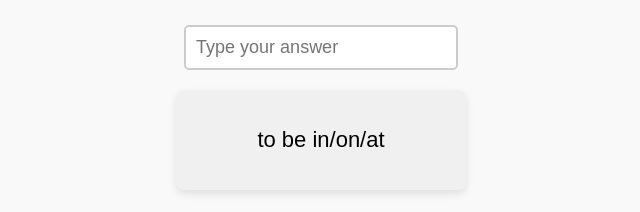
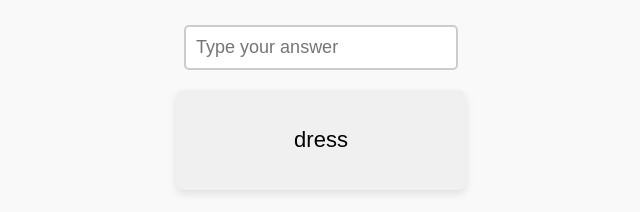
Before and after one commit to BjornvdLaan/flashcards, a plain HTML site: page index.html in a window 1280 px wide. Shown: the top 212 px of the page, without its empty margins (319-959 px from the left). Drawn offline with Linux system fonts and the light colour scheme.

Commit message:
Add lessons 15 and 16

```diff
--- a/index.html
+++ b/index.html
@@ -221,30 +221,57 @@
             // { front: "four", back: ["sì", "四"] }, // technically not in lesson 12
 
             // lesson 13
-            { front: "husband", back: ["zhàngfū", "丈夫"] },
-            { front: "key", back: ["yàoshi", "钥匙"] },
-            { front: "to be in/on/at", back: ["zài", "在"] },
-            { front: "where", back: ["nǎr", "哪儿"] },
-            { front: "wife", back: ["qīzǐ", "妻子"] },
-            { front: "table", back: ["zhuōzi", "桌子"] },
-            { front: "on (the surface of)", back: ["shàng", "上"] },
-            { front: "sofa", back: ["shāfā", "沙发"] },
-            { front: "under", back: ["xiàbian", "下边"] },
-            { front: "telephone", back: ["diànhuà", "电话"] },
-            { front: "beside", back: ["pángbiān", "旁边"] },
-            { front: "hand", back: ["shǒu", "手"] },
-            { front: "inside", back: ["lǐ", "里"] },
+            // { front: "husband", back: ["zhàngfū", "丈夫"] },
+            // { front: "key", back: ["yàoshi", "钥匙"] },
+            // { front: "to be in/on/at", back: ["zài", "在"] },
+            // { front: "where", back: ["nǎr", "哪儿"] },
+            // { front: "wife", back: ["qīzǐ", "妻子"] },
+            // { front: "table", back: ["zhuōzi", "桌子"] },
+            // { front: "on (the surface of)", back: ["shàng", "上"] },
+            // { front: "sofa", back: ["shāfā", "沙发"] },
+            // { front: "under", back: ["xiàbian", "下边"] },
+            // { front: "telephone", back: ["diànhuà", "电话"] },
+            // { front: "beside", back: ["pángbiān", "旁边"] },
+            // { front: "hand", back: ["shǒu", "手"] },
+            // { front: "inside", back: ["lǐ", "里"] },
 
             // lesson 14
-            { front: "dining table", back: ["cān zhuō", "餐桌"] },
-            { front: "front", back: ["qiánbian", "前边"] },
-            { front: "bookcase", back: ["shū guì", "书柜"] },
-            { front: "back", back: ["hòubian", "后边"] },
-            { front: "left (side)", back: ["zuǒbian", "左边"] },
-            { front: "computer", back: ["diàn nǎo", "电脑"] },
-            { front: "right (side)", back: ["yòubian", "右边"] },
-            { front: "chair", back: ["yǐzi", "椅子"] },
-            { front: "wardrobe", back: ["yīguì", "衣柜"] },
+            // { front: "dining table", back: ["cān zhuō", "餐桌"] },
+            // { front: "front", back: ["qiánbian", "前边"] },
+            // { front: "bookcase", back: ["shū guì", "书柜"] },
+            // { front: "back", back: ["hòubian", "后边"] },
+            // { front: "left (side)", back: ["zuǒbian", "左边"] },
+            // { front: "computer", back: ["diàn nǎo", "电脑"] },
+            // { front: "right (side)", back: ["yòubian", "右边"] },
+            // { front: "chair", back: ["yǐzi", "椅子"] },
+            // { front: "wardrobe", back: ["yīguì", "衣柜"] },
+
+            // lesson 15
+            { front: "measure thin and long", back: ["tiáo", "条"] },
+            { front: "red", back: ["hóng sè", "红色"] },
+            { front: "dress", back: ["qúnzi", "裙子"] },
+            { front: "goodlooking", back: ["hǎo kàn", "好看"] },
+            { front: "white", back: ["bái sè", "白色"] },
+            { front: "yellow", back: ["huáng sè", "黄色"] },
+            { front: "measure piece", back: ["jiàn", "件"] },
+            { front: "green", back: ["lǜ sè", "绿色"] },
+            { front: "coat", back: ["dà yī", "大衣"] },
+            { front: "how", back: ["zěnme yàng", "怎么样"] },
+            { front: "blue", back: ["lán sè", "蓝色"] },
+            { front: "not", back: ["méi", "没"] },
+            { front: "to wear", back: ["chuān", "穿"] },
+
+            // lesson 16
+            { front: "pair", back: ["shuāng", "双"] },
+            { front: "brown", back: ["zōng sè", "棕色"] },
+            { front: "dress", back: ["qúnzi", "裙子"] },
+            { front: "shoes", back: ["xié", "鞋"] },
+            { front: "comfortable", back: ["shū fu", "舒服"] },
+            { front: "pants", back: ["kùzi", "裤子"] },
+            { front: "grey", back: ["huī sè", "灰色"] },
+            { front: "blouse", back: ["chèn yi", "衬衣"] },
+            { front: "cheongsam", back: ["qí páo", "旗袍"] },
+            { front: "cellphone", back: ["shǒujī", "手机"] },
         ];
 
         let remainingFlashcards = [...flashcardContents];
```
